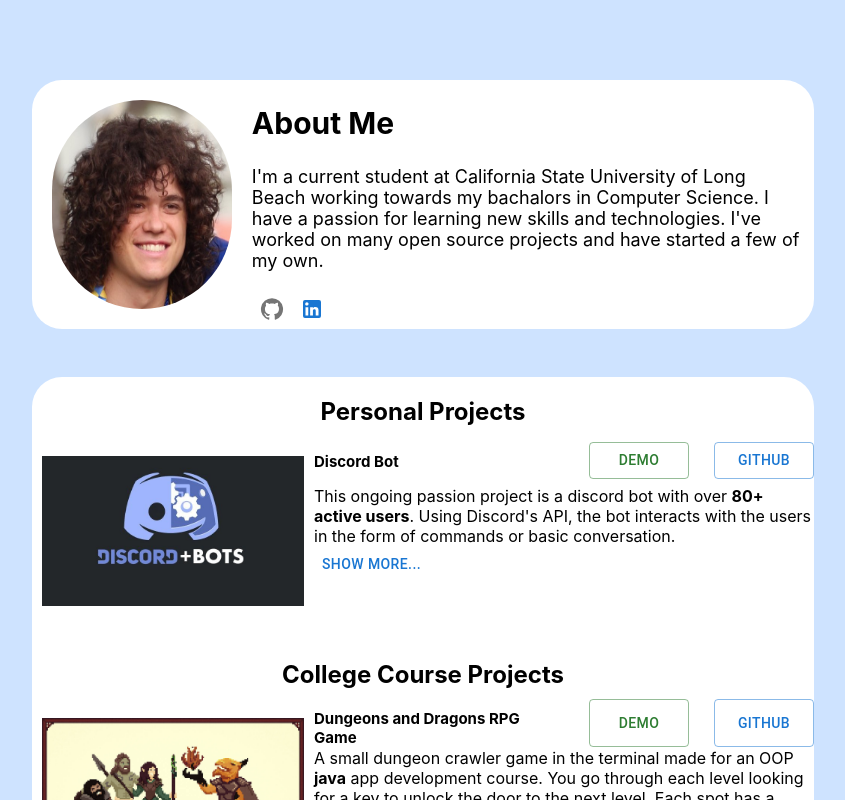
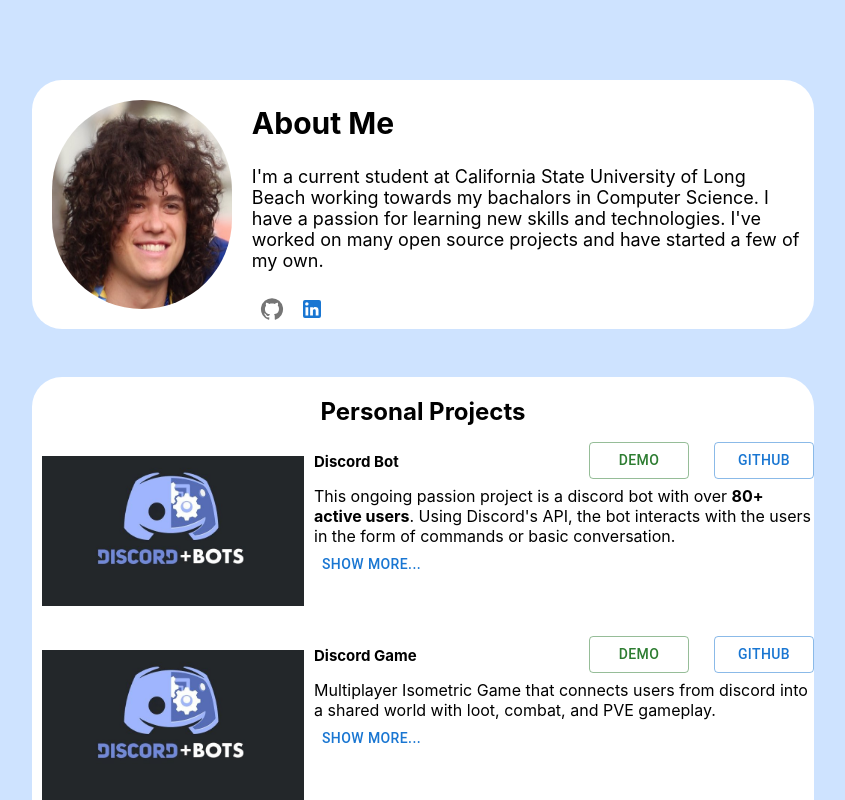
Before and after one commit to porterclev/Portfolio, a React (Create React App) app: page / in a window 1280 px wide. Shown: the top 800 px of the page, without its empty margins (288-1133 px from the left). Built offline with nearby package versions, Linux system fonts and the light colour scheme.

Commit message:
added college project demos

```diff
--- a/src/views/Projects/ProjectTable.js
+++ b/src/views/Projects/ProjectTable.js
@@ -37,7 +37,7 @@ const ProjectTable = () => {
       expand: false,
       git: "https://github.com/porterclev/Discord-Bot",
     },
-    /* {
+    {
       Icon: Bot,
       Prod: "Discord Game",
       ShortD: (
@@ -50,7 +50,7 @@ const ProjectTable = () => {
       id: 2,
       expand: false,
       git: "https://github.com/porterclev/Discord-Bot-Webpage",
-    }, */
+    },
   ]);
 
   const [collegeProjects, setCollegeProjects] = useState([
@@ -78,6 +78,7 @@ const ProjectTable = () => {
       id: 5,
       expand: false,
       git: "https://github.com/porterclev/DnDGame",
+      demo: "https://www.youtube.com/watch?v=jDAHkZrj-9k",
     },
     {
       Icon: threexplus1,
@@ -99,6 +100,7 @@ const ProjectTable = () => {
       id: 6,
       expand: false,
       git: "https://github.com/porterclev/BigInt-3x-plus-1",
+      demo: "https://youtu.be/sUYAR0F05D8",
     },
   ]);
 
```
